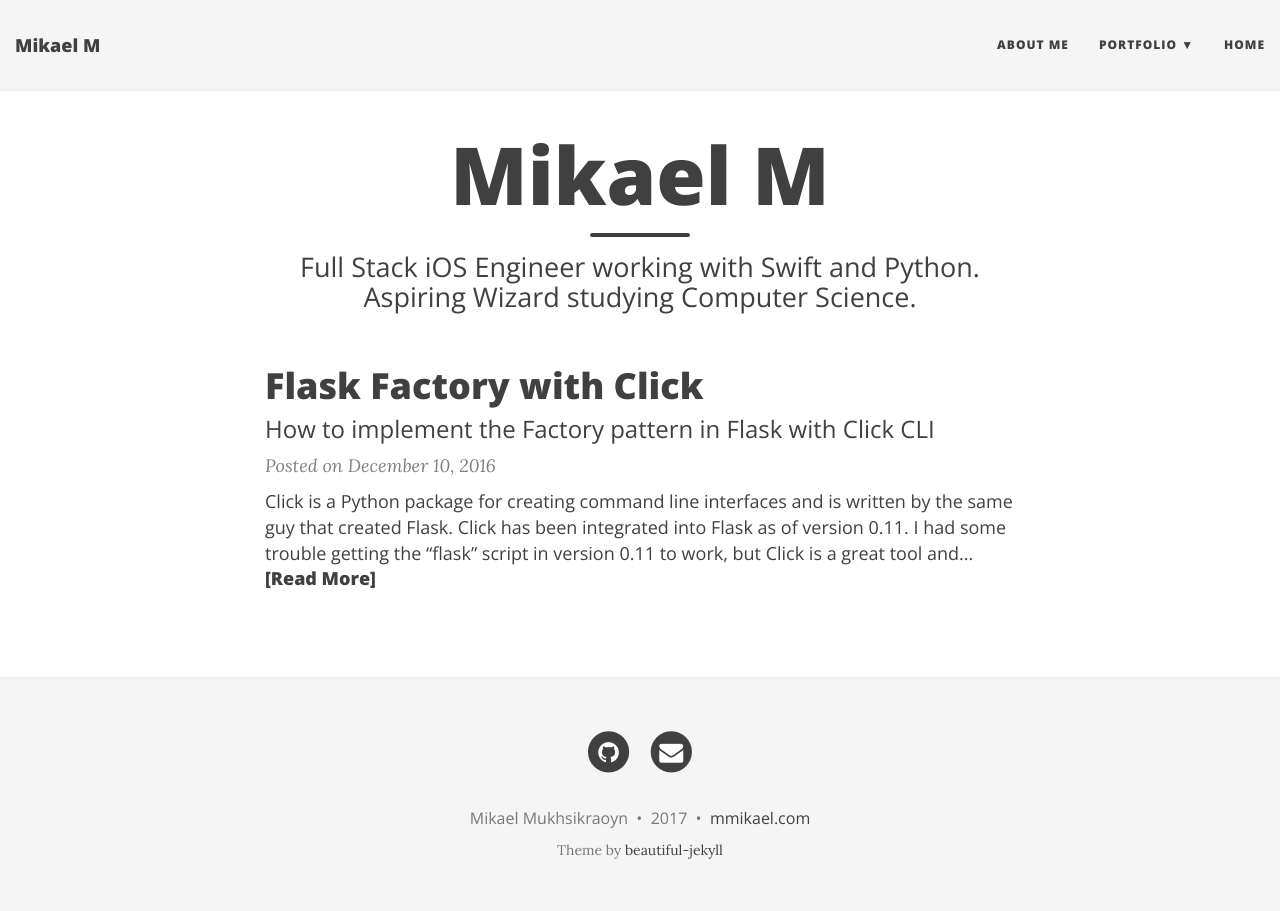
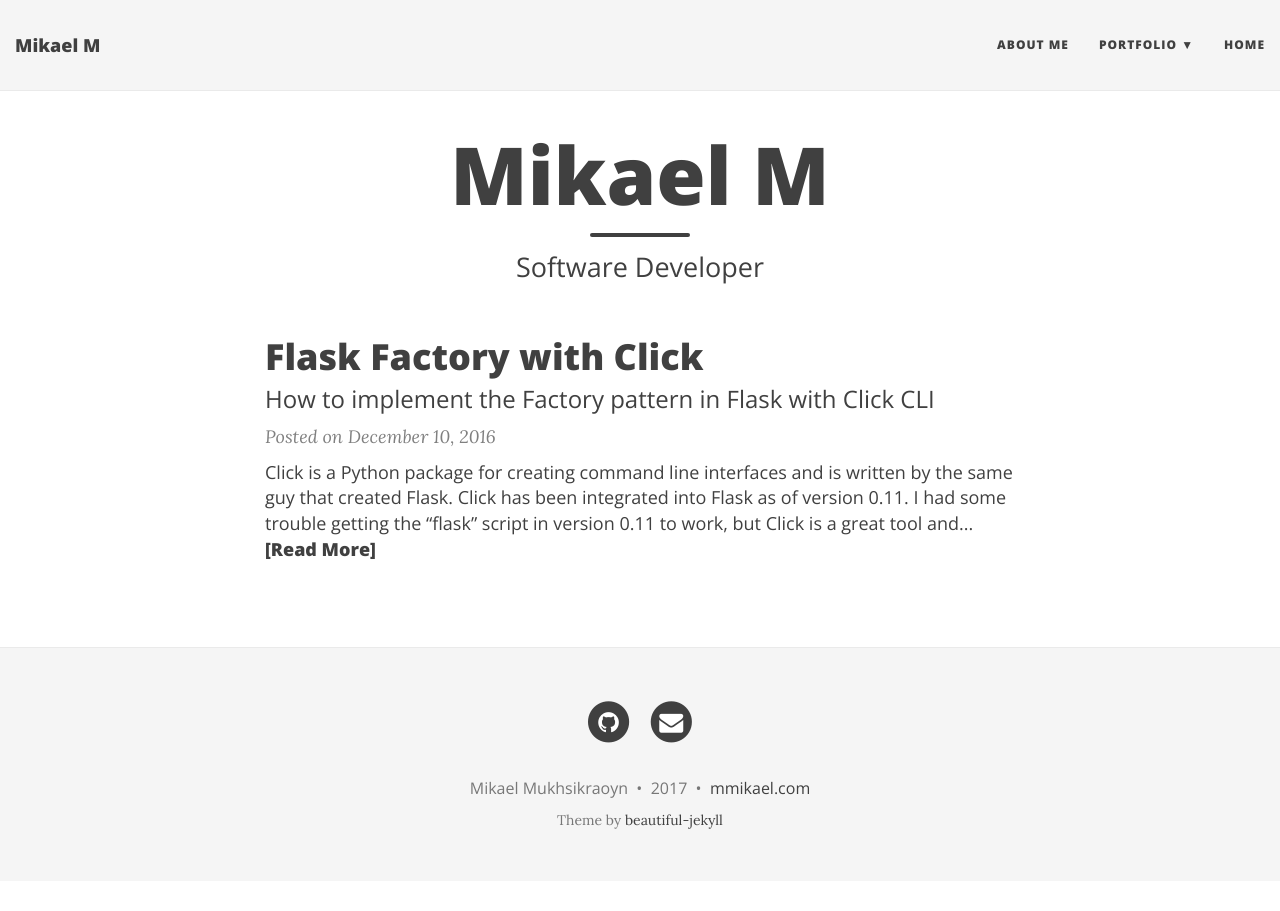
Before and after one commit to mikaelm1/mikaelm1.github.io, a Jekyll site: the page built from index.html, in a window 1280 px wide. Built offline with Jekyll 4.4.1, drawn with Linux system fonts in a browser that asks for light colours; nearby versions of some CDN libraries; the list of posts is cut into pages by our own code.

Commit message:
Update index.html

```diff
--- a/index.html
+++ b/index.html
@@ -1,7 +1,7 @@
 ---
 layout: page
 title: Mikael M
-subtitle: Full Stack iOS Engineer working with Swift and Python. Aspiring Wizard studying Computer Science.
+subtitle: Software Developer
 ---
 
 <div class="posts-list">
```
